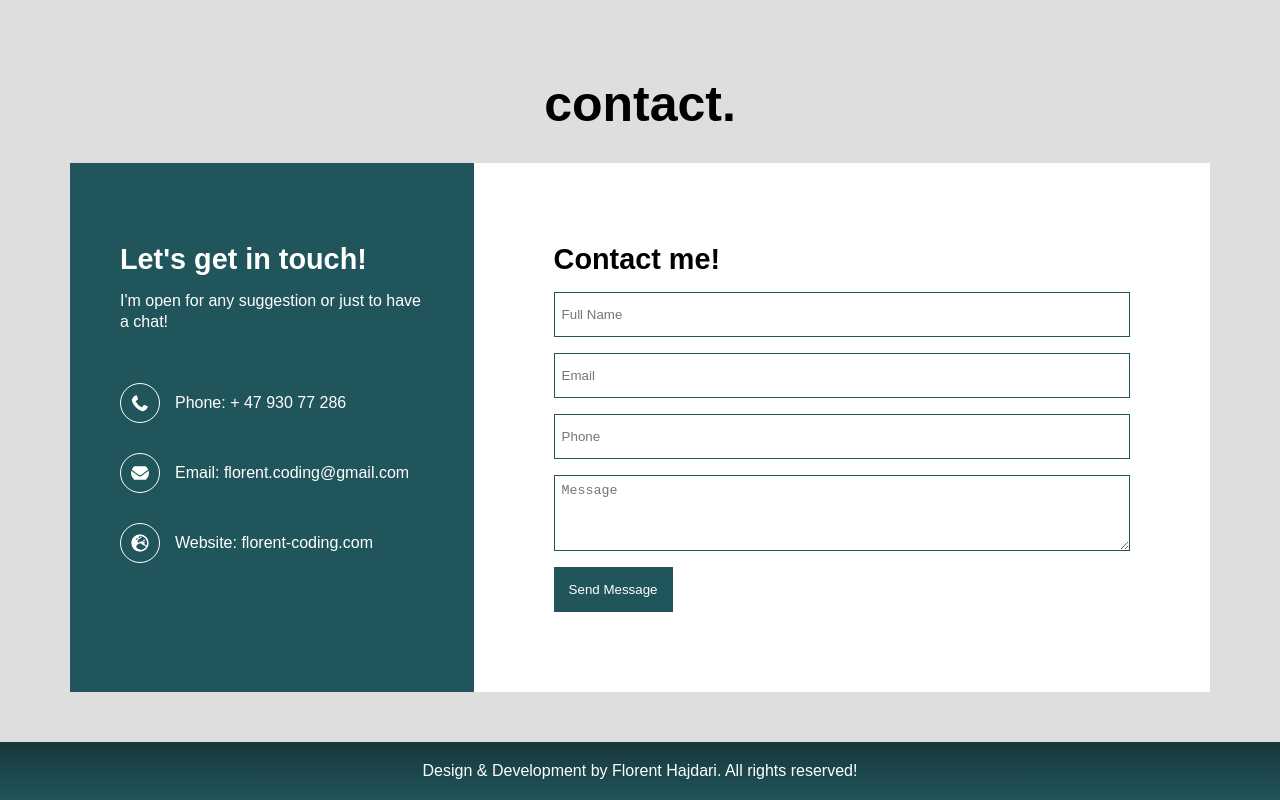
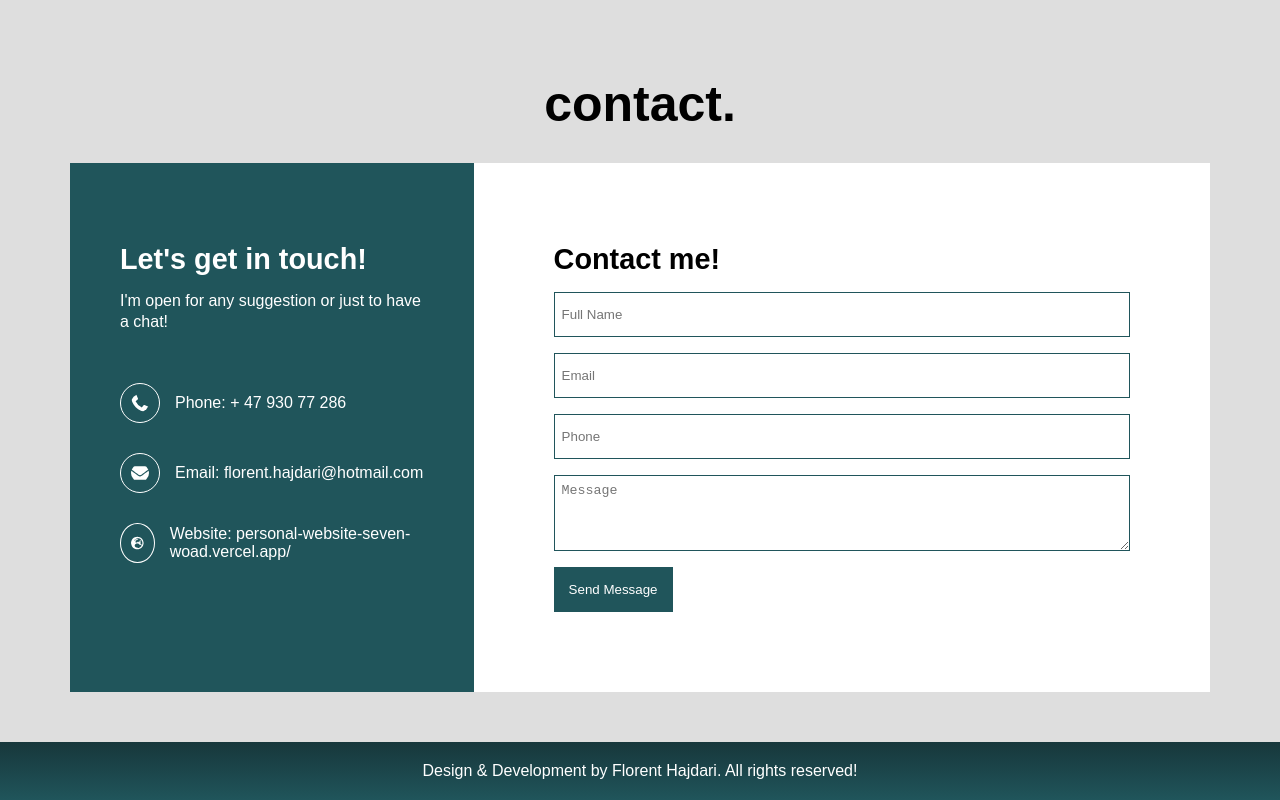
Before and after one commit to Florent2020/personal-website, a React (Create React App) app: page / in a window 1280 px wide. Shown: the part 2478-3278 px from the top of the page. Built offline with nearby package versions, Linux system fonts and the light colour scheme; the HTML template or start-up script is replaced by a standard one.

Commit message:
first commit

```diff
--- a/src/components/About.js
+++ b/src/components/About.js
@@ -64,7 +64,7 @@ function About() {
                 <Col xs={12} md={5}>
                   <p>Phone: +47 930 77 286</p>
                   <p>E-mail: florent.hajdari@hotmail.com</p>
-                  <p>Website: https://florent-coding.com</p>
+                  <p>Website: https://personal-website-seven-woad.vercel.app</p>
                 </Col>
               </Row>
             </Container>
--- a/src/components/Contact.js
+++ b/src/components/Contact.js
@@ -53,13 +53,13 @@ function Contact() {
             <div className="email">
               <span>
                 <FaEnvelope />
-                Email: florent.coding@gmail.com
+                Email: florent.hajdari@hotmail.com
               </span>
             </div>
             <div className="website">
               <span>
                 <FaGlobeEurope />
-                Website: florent-coding.com
+                Website: personal-website-seven-woad.vercel.app/
               </span>
             </div>
           </Col>
```
